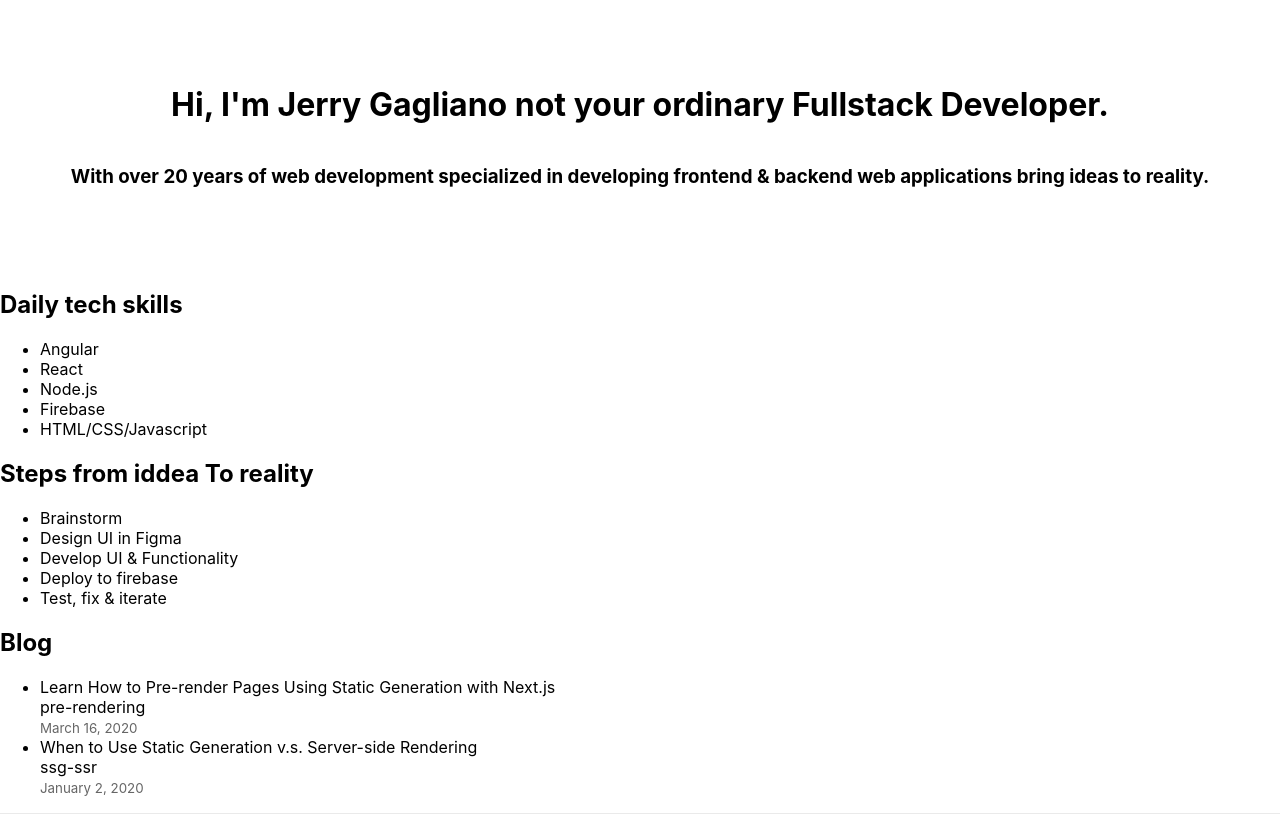
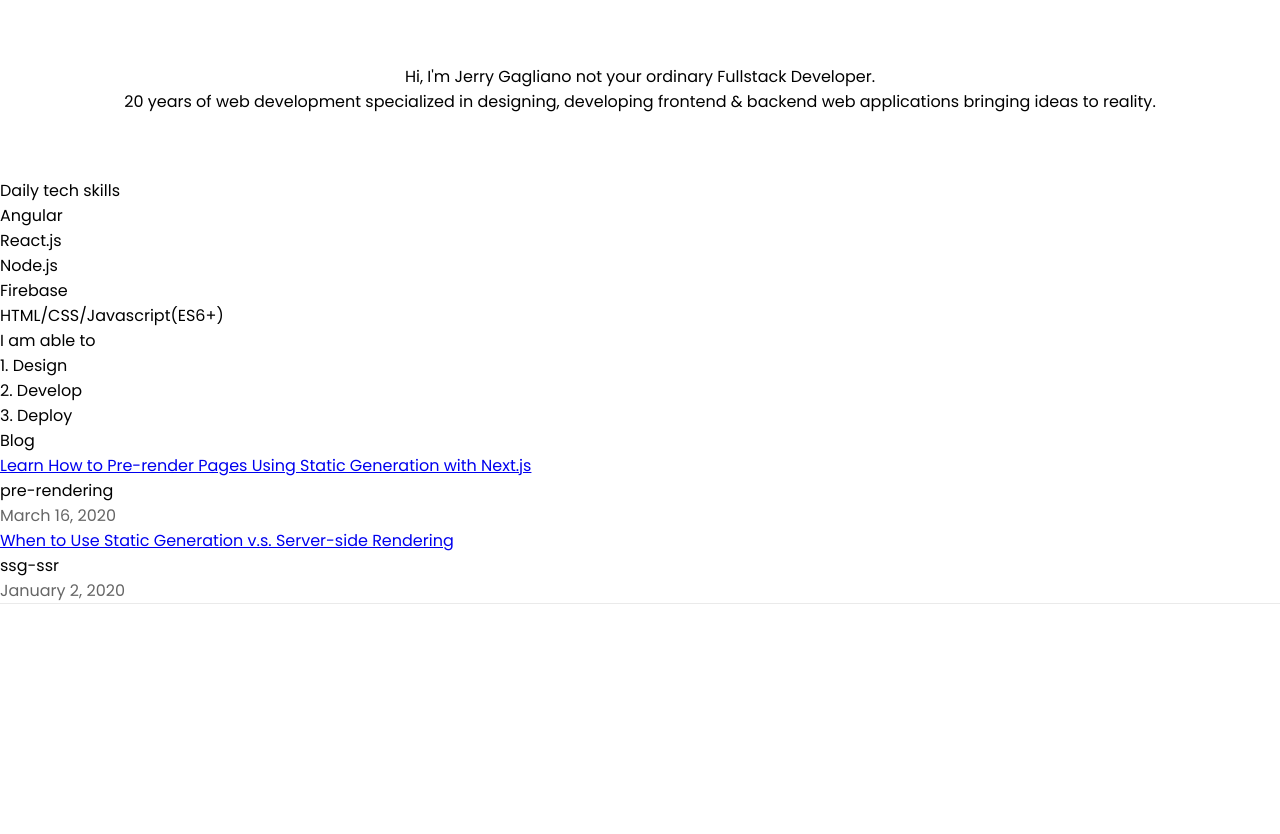
Before and after one commit to JGSolutions/jerry-gagliano, a Next.js app: page / in a window 1280 px wide. Shown: the top 834 px of the page. After the commit the page ends 800 px from the top, so only its background shows below. Built offline with nearby package versions, Linux system fonts and the light colour scheme.

Commit message:
setup typescript and css and font

```diff
--- a/package.json
+++ b/package.json
@@ -18,7 +18,10 @@
     "remark-html": "^15.0.1"
   },
   "devDependencies": {
+    "@types/node": "18.7.16",
+    "@types/react": "18.0.18",
     "eslint": "8.23.0",
-    "eslint-config-next": "12.3.0"
+    "eslint-config-next": "12.3.0",
+    "typescript": "4.8.3"
   }
 }
--- /dev/null
+++ b/pages/_document.js
@@ -0,0 +1,20 @@
+import Document, { Html, Head, Main, NextScript } from 'next/document'
+
+function MyDocument() {
+    return (
+        <Html>
+            <Head>
+                <link rel="icon" href="/favicon.ico" />
+                <link rel="preconnect" href="https://fonts.googleapis.com"></link>
+                <link rel="preconnect" href="https://fonts.gstatic.com" crossorigin></link>
+                <link href="https://fonts.googleapis.com/css2?family=Poppins:ital,wght@0,400;0,500;0,600;0,700;1,400;1,500;1,600;1,700&display=swap" rel="stylesheet"></link>
+            </Head>
+            <body>
+                <Main />
+                <NextScript />
+            </body>
+        </Html>
+    )
+}
+
+export default MyDocument
--- a/pages/index.js
+++ b/pages/index.js
@@ -30,7 +30,7 @@ export default function Home({ allPostsData }) {
         </h1>
 
         <h3>
-          With over 20 years of web development specialized in developing frontend & backend web applications bring
+          20 years of web development specialized in designing, developing frontend & backend web applications bringing
           ideas to reality.
         </h3>
       </main>
@@ -39,21 +39,19 @@ export default function Home({ allPostsData }) {
         <h2>Daily tech skills</h2>
         <ul>
           <li>Angular</li>
-          <li>React</li>
+          <li>React.js</li>
           <li>Node.js</li>
           <li>Firebase</li>
-          <li>HTML/CSS/Javascript</li>
+          <li>HTML/CSS/Javascript(ES6+)</li>
         </ul>
       </section>
 
       <section>
-        <h2>Steps from iddea To reality</h2>
+        <h2>I am able to</h2>
         <ul>
-          <li>Brainstorm</li>
-          <li>Design UI in Figma</li>
-          <li>Develop UI & Functionality</li>
-          <li>Deploy to firebase</li>
-          <li>Test, fix & iterate</li>
+          <li>1. Design</li>
+          <li>2. Develop</li>
+          <li>3. Deploy</li>
         </ul>
       </section>
 
--- a/styles/globals.css
+++ b/styles/globals.css
@@ -1,24 +1,82 @@
-html,
-body {
-  padding: 0;
-  margin: 0;
-  font-family: -apple-system, BlinkMacSystemFont, Segoe UI, Roboto, Oxygen,
-    Ubuntu, Cantarell, Fira Sans, Droid Sans, Helvetica Neue, sans-serif;
+:root {
+  --primary: #2C58A6;
+  --secondary: #5BC7B2;
+
+  --ff-primary: "Poppins", sans-serif;
+  /** --ff-secondary: "Montserrat", sans-serif;
+  --ff-logo: "Dosis", sans-serif; */
+
+  --fw-regular: 400;
+  --fw-semi-bold: 500;
+  --fw-bold: 700;
 }
 
-a {
-  color: inherit;
-  text-decoration: none;
-}
-
-* {
+/**
+Reset CSS
+*/
+*,
+*::before,
+*::after {
   box-sizing: border-box;
 }
 
+/* Remove default margin */
+* {
+  margin: 0;
+  padding: 0;
+  font: inherit;
+}
+
+/* Remove list styles on ul, ol elements with a list role, which suggests default styling will be removed */
+ul[role='list'],
+ol[role='list'] {
+  list-style: none;
+}
+
+/* Set core root defaults */
+html:focus-within {
+  scroll-behavior: smooth;
+}
+
+html,
+body {
+  height: 100%;
+  font-family: var(--ff-primary);
+}
+
+body {
+  text-rendering: optimizeSpeed;
+}
+
+/* A elements that don't have a class get default styles */
+a:not([class]) {
+  text-decoration-skip-ink: auto;
+}
+
+/* Make images easier to work with */
+img,
+picture,
+svg {
+  max-width: 100%;
+  display: block;
+}
+
+/* Inherit fonts for inputs and buttons */
+input,
+button,
+textarea,
+select {
+  font: inherit;
+}
+
+/**
+* User has dark them set on their device
+*/
 @media (prefers-color-scheme: dark) {
   html {
     color-scheme: dark;
   }
+
   body {
     color: white;
     background: black;
```
Also changed, not shown: tsconfig.json (added, +30 -0 lines), 1 other file (tests, documents, lock files or other folders).
